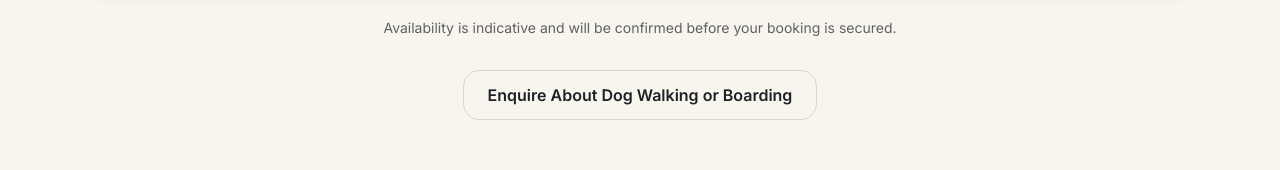
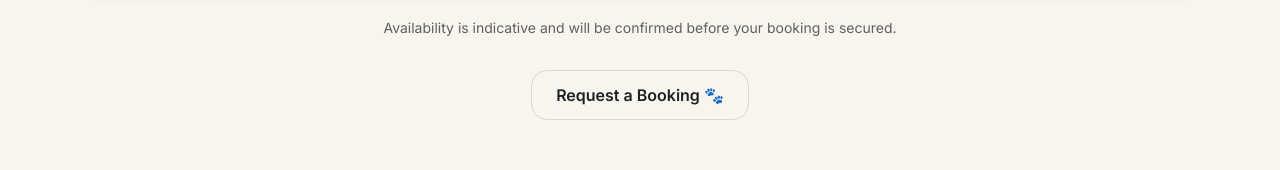
Before and after one commit to innovatevirtualassist-pixel/dogservices, a Next.js app: page /calendar in a window 1280 px wide. Shown: the part 1059-1229 px from the top of the page. Built offline with nearby package versions, Linux system fonts and the light colour scheme.

Commit message:
Update booking link and button text in calendar page

```diff
--- a/app/calendar/page.tsx
+++ b/app/calendar/page.tsx
@@ -37,14 +37,16 @@ export default function CalendarPage() {
         before your booking is secured.
       </p>
 
+
 <div className="mt-8 text-center">
   <a
-          href="/#contact"
+    href="/booking"
     className="inline-block rounded-xl border px-6 py-3 font-semibold transition hover:shadow-md"
   >
-          Enquire About Dog Walking or Boarding
+    Request a Booking 🐾
   </a>
 </div>
+
     </main>
   )
 }
```
Lines whose indentation alone changed are shown as unchanged.
